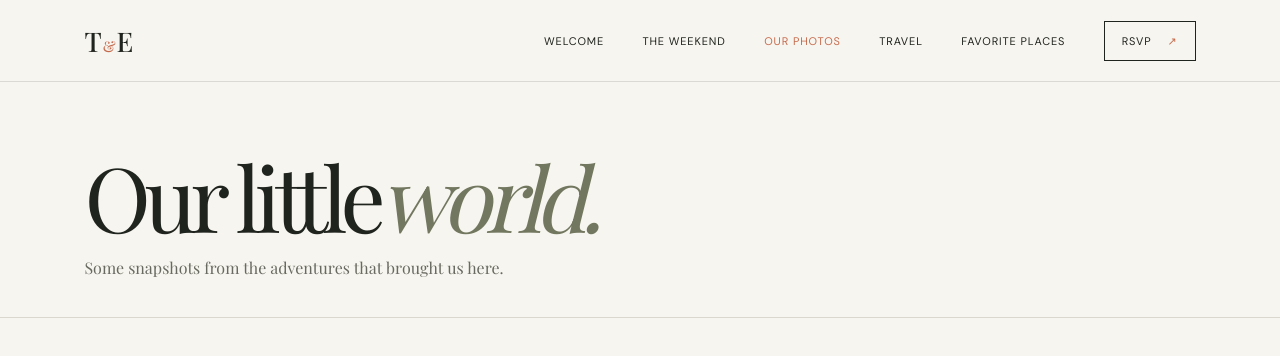
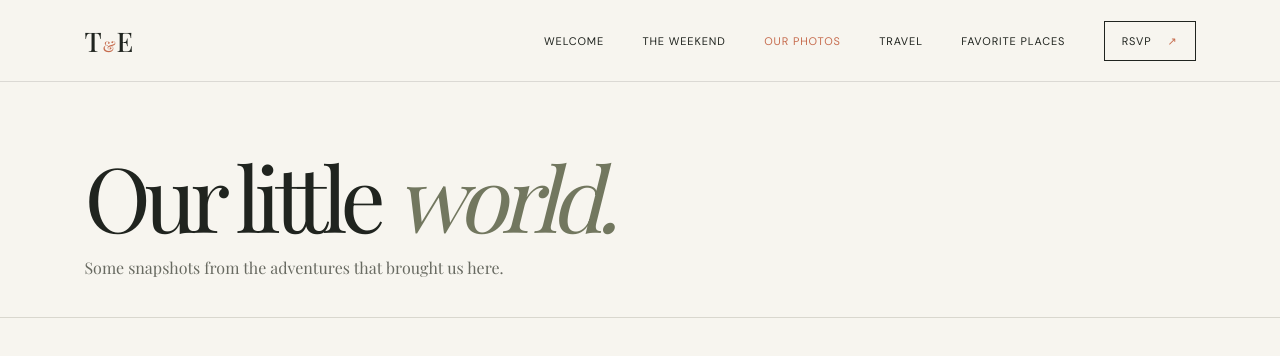
Before and after one commit to guidotti1/wedding-website, a plain HTML site: page gallery.html in a window 1280 px wide. Shown: the top 356 px of the page. Drawn offline with nearby package versions, Linux system fonts and the light colour scheme; a web font is replaced by a local one.

Commit message:
Fix spacing in Our little world gallery heading

```diff
--- a/gallery.html
+++ b/gallery.html
@@ -21,7 +21,7 @@
   </header>
   <main>
     <section class="page-masthead gallery-masthead">
-      <p class="eyebrow">A few favorite frames</p><h1>Our little<br><em>world.</em></h1>
+      <p class="eyebrow">A few favorite frames</p><h1>Our little <em>world.</em></h1>
       <p>Some snapshots from the adventures that brought us here.</p><span class="masthead-index">THOMAS + ERIKA</span>
     </section>
     <section class="photo-gallery section-shell" aria-label="Photos of Thomas and Erika">
```
